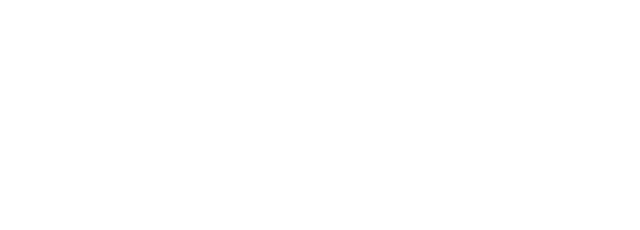
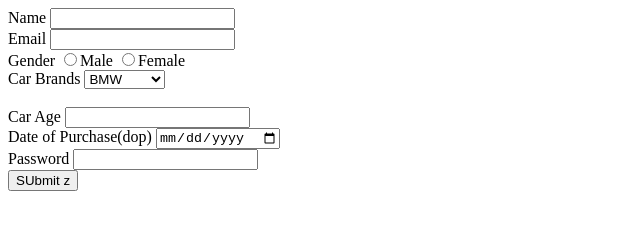
Before and after one commit to acciojob/car-insurance-form-hemanthbommana, a website: page main.html in a window 1280 px wide. Shown: the whole page, without its empty margins (0-640 px from the left). Drawn offline with Linux system fonts and the light colour scheme.

Commit message:
created a submission

```diff
--- a/main.html
+++ b/main.html
@@ -8,8 +8,31 @@
 
 <body>
 	<!-- the entire body must be written by student -->
+	<form method="get">
+		<label for="name" id="name">Name</label>
+		<input type="text"><br>
+		<label for="email" id="email">Email</label>
+		<input type="text"><br>
+		<label for="gender"id="gender">Gender</label>
+		<input type="radio" name="male">Male
+		<input type="radio" name="male">Female<br>
+		<label for="carbrands" id="cars">Car Brands</label>
+		<select id="cars">
+			<option>BMW</option>
+			<option>Audi</option>
+			<option>Mercedez</option>
+		</select><br><br>
+		<label for="carage" id="carage">Car Age</label>
+		<input type="number"><br>
+		<label for="dateofpurchase" id="dop">Date of Purchase(dop)</label>
+		<input type="date"><br>
+		<label for="password">Password</label>
+		<input type="password"><br>
+		<button type="submit" value="Submit">SUbmit
+
+	</form>
     <script type="text/javascript" src="./script.js">
-</script>
+</script>z
 
 </body>
 
```
